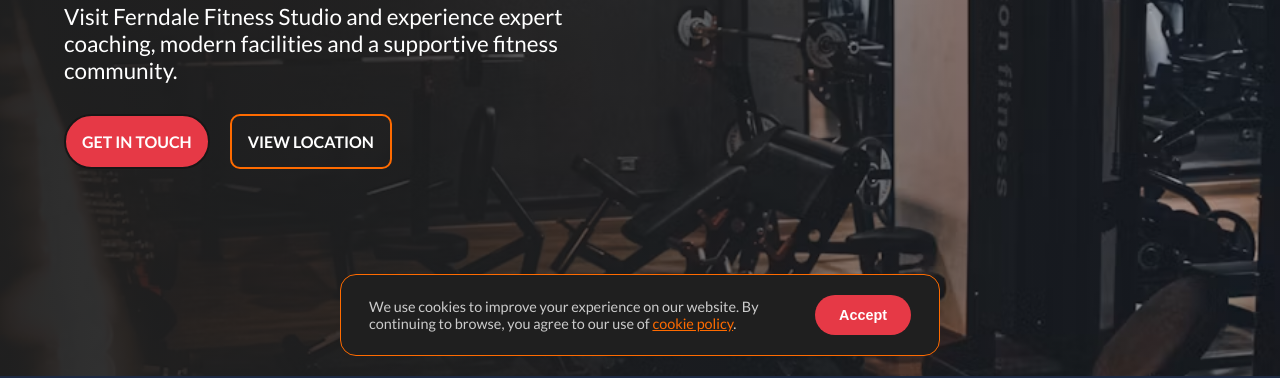
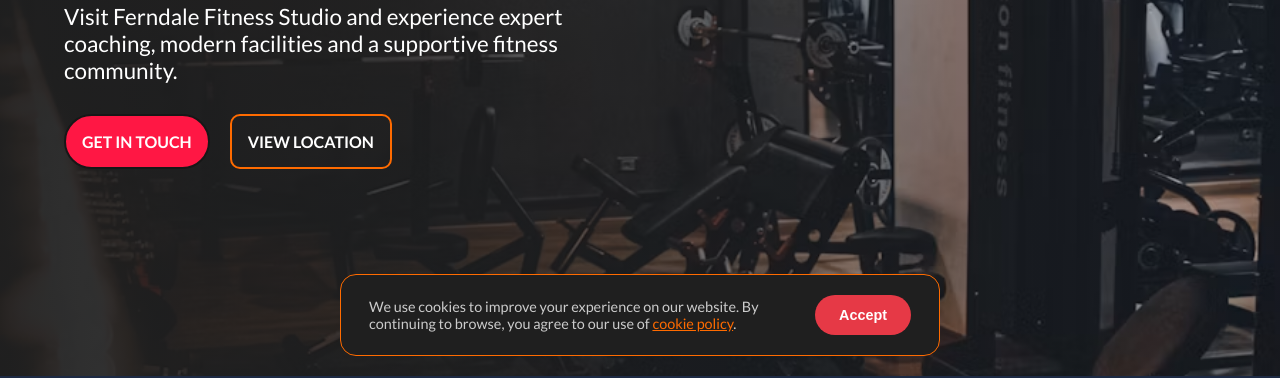
Before and after one commit to anu200908/ferndale-fitness-studio, a plain HTML site: page contact.html in a window 1280 px wide. Shown: the part 424-802 px from the top of the page. Drawn offline with Linux system fonts and the light colour scheme; a web font is replaced by a local one.

Commit message:
Update contact.css

```diff
--- a/CSS/contact.css
+++ b/CSS/contact.css
@@ -71,7 +71,7 @@
 }
 
 .btn{
-    background: #E63946;
+    background: #FF1744;
     color:#FFFFFF;
     text-decoration: none;
     padding:16px;
```
